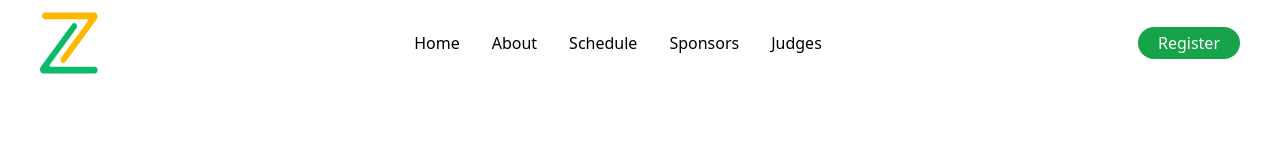
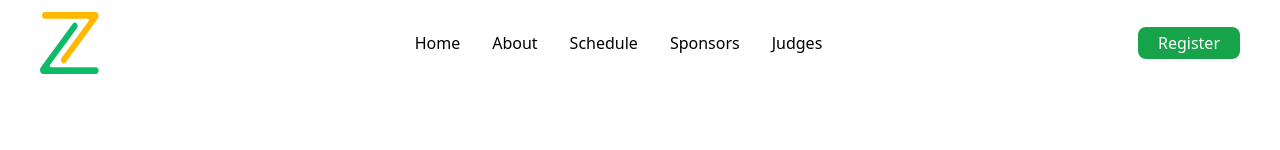
Before and after one commit to GenZtechies/gzt-hackfest, a Next.js app: page / in a window 1280 px wide. Shown: the top 150 px of the page. Built offline with nearby package versions, Linux system fonts and the light colour scheme.

Commit message:
chore: removed unused and minor updates to header component

```diff
--- a/components/Header.tsx
+++ b/components/Header.tsx
@@ -1,33 +1,44 @@
-import React from 'react'
+import React from "react";
 
-
-function Header() {
-  return (
-    <div>
-
-        <div className='flex items-center justify-between px-5 md:px-10 py-3 mx-auto'>
-            <svg width="58" height="62" viewBox="0 0 59 62" fill="none" xmlns="http://www.w3.org/2000/svg">
-            <path d="M10.9391 55.2171H55.8515C57.381 55.2171 58.6203 56.7354 58.6203 58.6089C58.6203 60.4817 57.381 62 55.8515 62H3.32528C0.452532 62 -1.0635 57.8333 0.857904 55.2171L32.7925 11.7152C33.7334 10.434 35.3085 10.2201 36.455 11.2186C37.8043 12.3928 38.0167 14.7443 36.9105 16.2513L10.0663 52.8186C9.38716 53.7437 9.92341 55.2171 10.9391 55.2171Z" fill="#0DBA67"
-            />
-            <path d="M47.6427 6.78362H4.83032C3.30157 6.78362 2.06152 5.26535 2.06152 3.39182C2.06152 1.51828 3.30157 3.8147e-06 4.83032 3.8147e-06H55.2572C58.1292 3.8147e-06 59.6453 4.1674 57.7239 6.78362L25.7892 50.2848C24.8484 51.5667 23.2732 51.7799 22.1267 50.7814C20.7774 49.6079 20.565 47.2557 21.6712 45.7494L48.5155 9.18219C49.1946 8.25702 48.6583 6.78362 47.6427 6.78362Z" fill="#FFB800"/>
+const Header = () => {
+    return (
+        <nav className="flex items-center justify-between px-5 md:px-10 py-3 mx-auto">
+            <svg width={59} height={62} viewBox="0 0 59 62" fill="none" xmlns="http://www.w3.org/2000/svg">
+                <path
+                    d="M10.9391 55.2171H55.8515C57.381 55.2171 58.6203 56.7354 58.6203 58.6089C58.6203 60.4817 57.381 62 55.8515 62H3.32528C0.452532 62 -1.0635 57.8333 0.857904 55.2171L32.7925 11.7152C33.7334 10.434 35.3085 10.2201 36.455 11.2186C37.8043 12.3928 38.0167 14.7443 36.9105 16.2513L10.0663 52.8186C9.38716 53.7437 9.92341 55.2171 10.9391 55.2171Z"
+                    fill="#0DBA67"
+                />
+                <path
+                    d="M47.6427 6.78362H4.83032C3.30157 6.78362 2.06152 5.26535 2.06152 3.39182C2.06152 1.51828 3.30157 3.8147e-06 4.83032 3.8147e-06H55.2572C58.1292 3.8147e-06 59.6453 4.1674 57.7239 6.78362L25.7892 50.2848C24.8484 51.5667 23.2732 51.7799 22.1267 50.7814C20.7774 49.6079 20.565 47.2557 21.6712 45.7494L48.5155 9.18219C49.1946 8.25702 48.6583 6.78362 47.6427 6.78362Z"
+                    fill="#FFB800"
+                />
             </svg>
 
-            <div className='hidden md:inline-flex'>
-                <ul className='flex'>
-                    <li className='mx-4'>Home</li>
-                    <li className='mx-4'>About</li>
-                    <li className='mx-4'>Schedule</li>
-                    <li className='mx-4'>Sponsors</li>
-                    <li className='mx-4'>Judges</li>
+            <div className="hidden md:inline-flex">
+                <ul className="flex">
+                    <li className="mx-4">
+                        <a href="#Home">Home</a>
+                    </li>
+                    <li className="mx-4">
+                        <a href="#About">About</a>
+                    </li>
+                    <li className="mx-4">
+                        <a href="#Schedule">Schedule</a>
+                    </li>
+                    <li className="mx-4">
+                        <a href="#Sponsors">Sponsors</a>
+                    </li>
+                    <li className="mx-4">
+                        <a href="#Judges">Judges</a>
+                    </li>
                 </ul>
             </div>
 
-            <button className='bg-green-600 rounded-full text-white px-5 py-1'>
+            <a href="#" className="bg-green-600 rounded-lg text-white px-5 py-1">
                 Register
-            </button>
-        </div>
-    </div>
-  )
-}
+            </a>
+        </nav>
+    );
+};
 
-export default Header
+export default Header;
--- a/components/Loading/Loading.tsx
+++ /dev/null
@@ -1,21 +0,0 @@
-interface LoadingProp {
-    text?: string;
-    description?: string;
-    isParent: boolean;
-}
-
-const Loading = ({ text, description, isParent }: LoadingProp) => {
-    return (
-        <div className={["flex flex-col items-center justify-center", isParent ? "min-h-screen" : "min-h-full py-20"].join(" ")}>
-            <div className="flex flex-col items-center justify-center w-full flex-1 px-1 lg:px-20 text-center">
-                <div className="flex justify-center items-center">
-                    <div className="animate-spin rounded-full h-32 w-32 border-y-4 border-blue-600 " />
-                </div>
-                {text && <h1 className="text-3xl font-bold mt-4">{text}</h1>}
-                {description && <p className="text-lg font-light mt-4">{description}</p>}
-            </div>
-        </div>
-    );
-};
-
-export default Loading;
--- a/components/index.ts
+++ b/components/index.ts
@@ -1 +1 @@
-export { default as Loading } from "./Loading/Loading";
+export { default as Header } from "./Header";
--- a/pages/index.tsx
+++ b/pages/index.tsx
@@ -1,8 +1,7 @@
 import React from "react";
 import type { NextPage } from "next";
 
-import { Loading } from "../components";
-import Header from "../components/Header";
+import { Header } from "../components";
 
 const Home: NextPage = () => {
     return (
```
